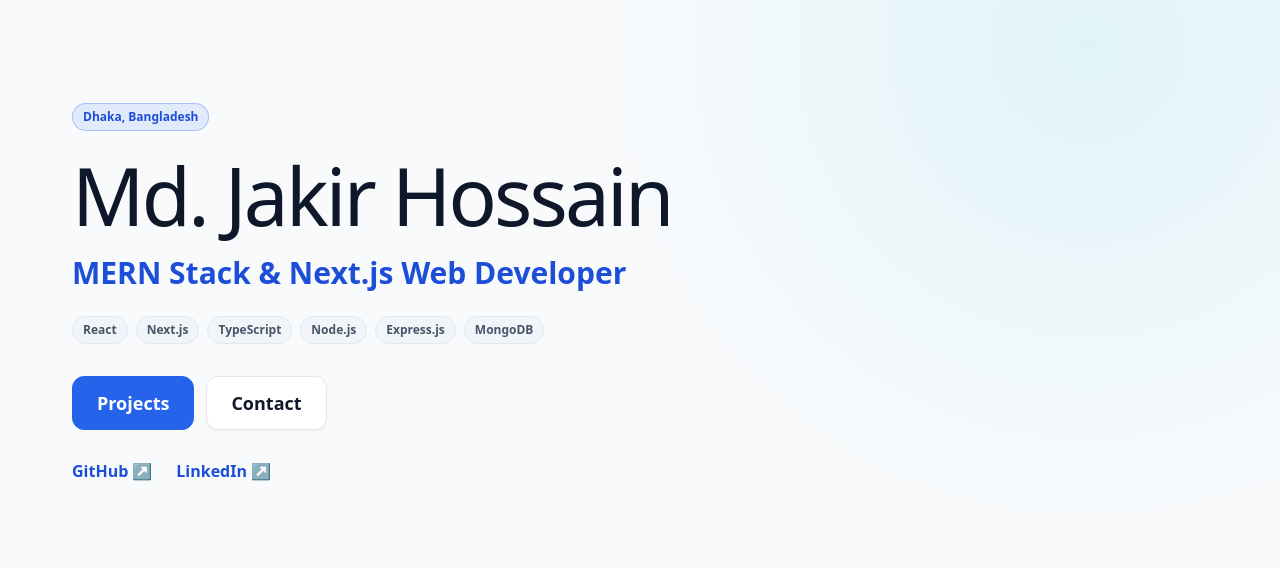
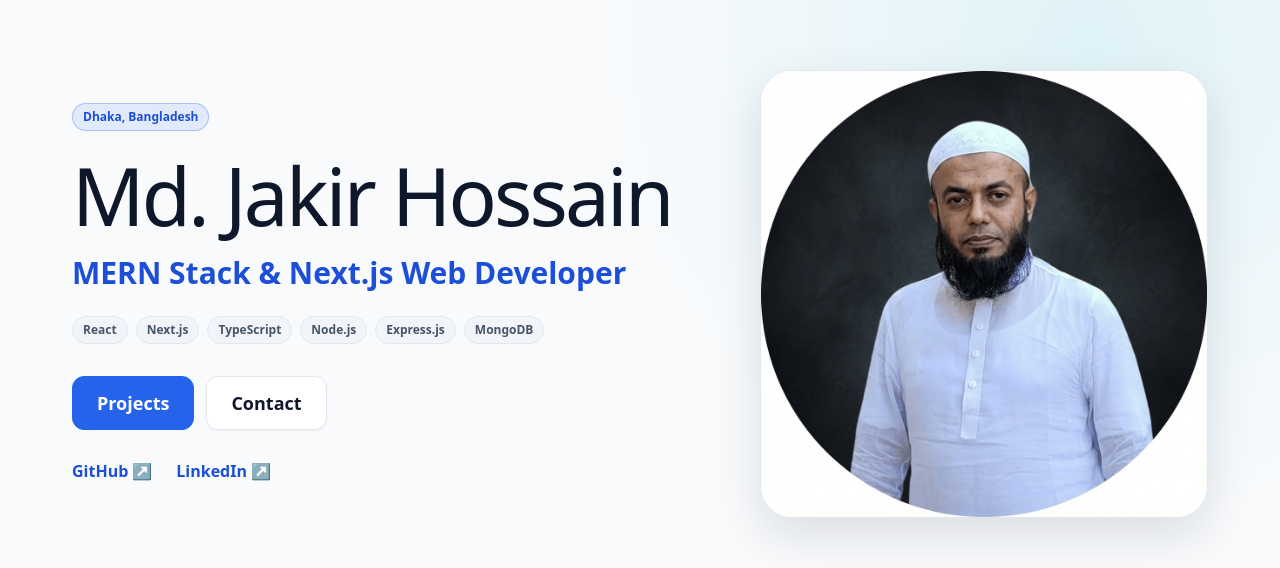
Before and after one commit to Jakirhossain80/my-portfolio, a Next.js app: page / in a window 1280 px wide. Shown: the part 135-703 px from the top of the page. Built offline with nearby package versions, Linux system fonts and the light colour scheme; no server answers.

Commit message:
Image added

```diff
--- a/src/components/sections/hero.tsx
+++ b/src/components/sections/hero.tsx
@@ -1,3 +1,4 @@
+import Image from "next/image";
 import Link from "next/link";
 
 import { ExternalLink } from "@/components/common/external-link";
@@ -17,6 +18,7 @@ export function Hero() {
       spacing="none"
     >
       <Container className="py-12 sm:py-16 lg:py-20">
+        <div className="grid items-center gap-10 lg:grid-cols-[minmax(0,1fr)_minmax(18rem,28rem)] lg:gap-12 xl:gap-16">
           <div className="max-w-[var(--container-lg)]">
             <Badge className="hero-reveal hero-reveal-1 mb-5" variant="primary">
               {siteConfig.location}
@@ -64,6 +66,21 @@ export function Hero() {
               ))}
             </nav>
           </div>
+
+          <figure className="hero-reveal hero-reveal-7 mx-auto w-full max-w-64 sm:max-w-80 lg:max-w-md">
+            <div className="overflow-hidden rounded-[2rem] border border-border bg-surface shadow-lg">
+              <Image
+                alt="Portrait of Md. Jakir Hossain"
+                className="h-auto w-full"
+                height={950}
+                loading="eager"
+                sizes="(min-width: 1024px) 28rem, (min-width: 640px) 20rem, 16rem"
+                src="/images/profile/md-jakir-hossain-profile.webp"
+                width={900}
+              />
+            </div>
+          </figure>
+        </div>
       </Container>
     </Section>
   );
```
Also changed, not shown: public/images/profile/md-jakir-hossain-profile.webp (added), 4 other files (tests, documents, lock files or other folders). Lines whose indentation alone changed are shown as unchanged.
